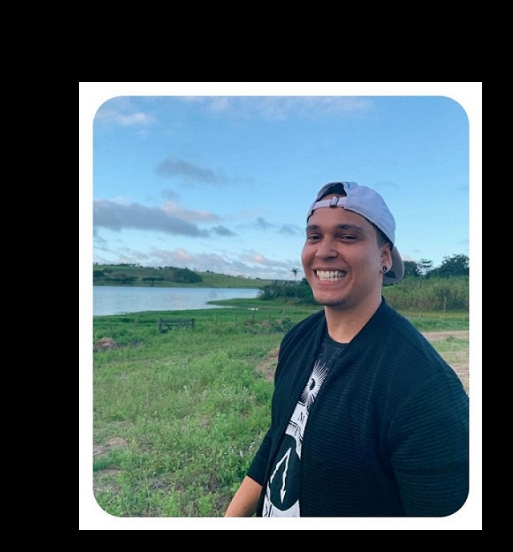
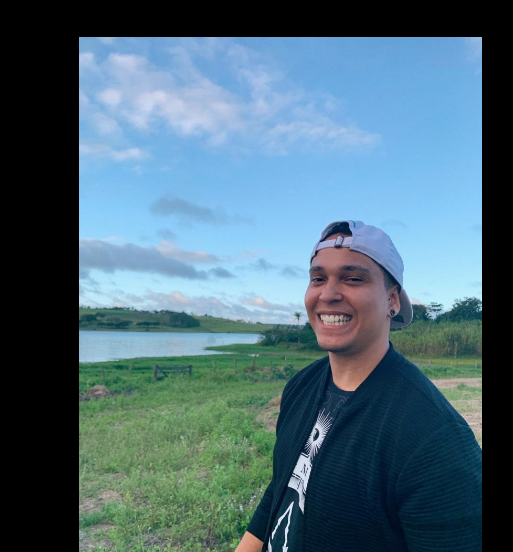
Before and after one commit to Niksjs3024/portifolio-nikolas, a plain HTML site: page index.html in a window 1280 px wide. Shown: the part 248-800 px from the top of the page, 606-1119 px from the left. Drawn offline with nearby package versions, Linux system fonts and the light colour scheme.

Commit message:
Add files via upload

```diff
--- a/index.html
+++ b/index.html
@@ -36,7 +36,7 @@
                         Instagram</a>
             </div>
         </section>
-            <img class="apresentacao__imagem" src="./assets/nikolas.jpeg" alt="Foto do Nikolas">
+            <img class="apresentacao__imagem" src="./assets/nikolasss.jpg" alt="Foto do Nikolas">
     </main>
     <footer class="rodape">
         <p>Desenvolvido por Nikolas.</p>
```
Also changed, not shown: Buenosaires.jpg (added), nikolasss.jpg (added).
